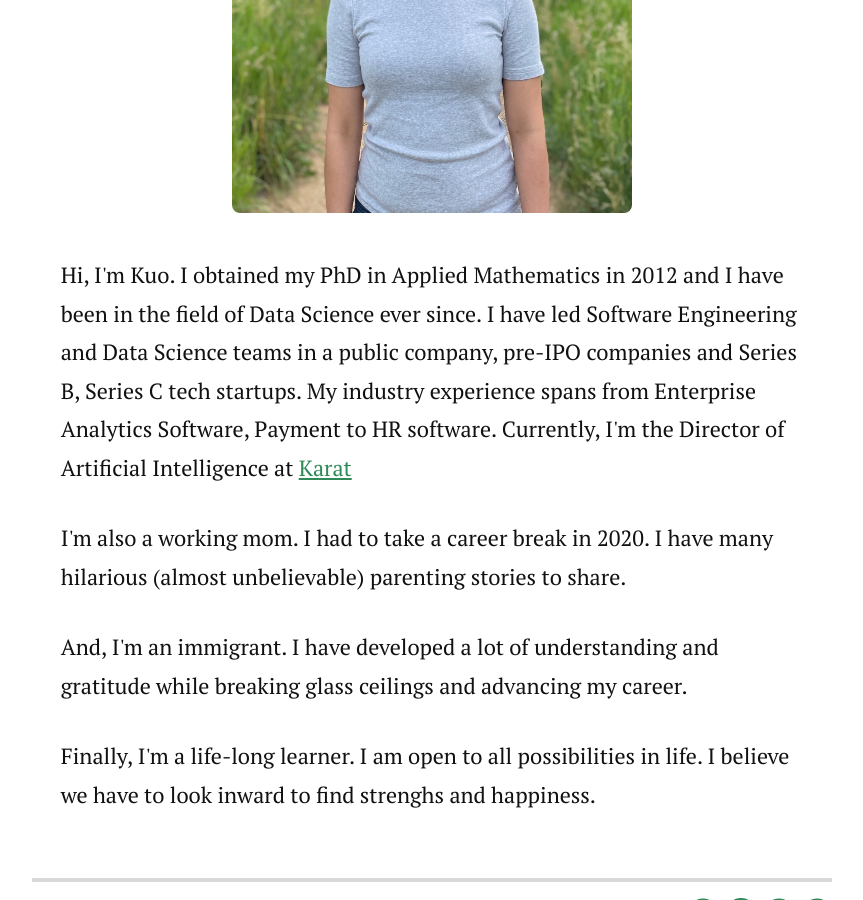
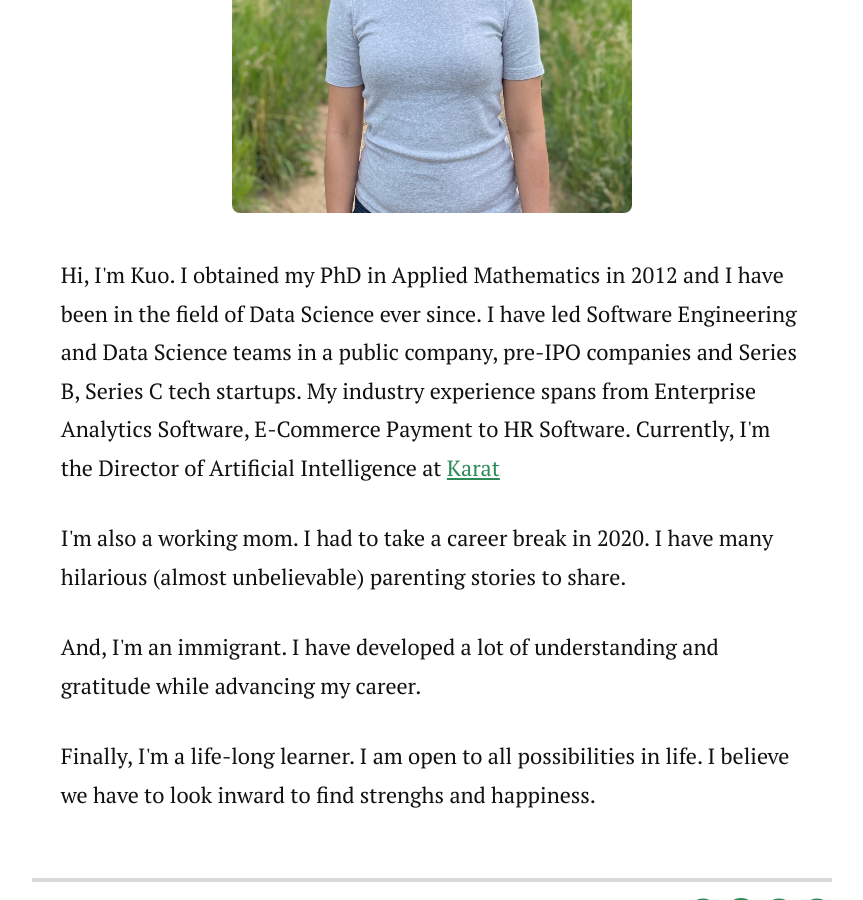
Before and after one commit to kuol/kuol.github.io, a Jekyll site: the page built from about.md, in a window 1280 px wide and 900 px high, scrolled down 851 px. Shown: the whole window, without its empty margins (208-1071 px from the left). Built offline with Jekyll 4.4.1, drawn with Linux system fonts in a browser that asks for light colours; nearby versions of some CDN libraries.

Commit message:
populate work-with-me

```diff
--- a/about.md
+++ b/about.md
@@ -9,8 +9,8 @@
 		<img src="{{ '/assets/img/kuo.jpg' }}" alt="" width="400">
 	</div>
 	<!-- <p class="intro">Data Science leader with .</p> -->
-	<p>Hi, I'm Kuo. I obtained my PhD in Applied Mathematics in 2012 and I have been in the field of Data Science ever since. I have led Software Engineering and Data Science teams in a public company, pre-IPO companies and Series B, Series C tech startups. My industry experience spans from Enterprise Analytics Software, Payment to HR software. Currently, I'm the Director of Artificial Intelligence at <a href="https://karat.com/">Karat</a></p>
+	<p>Hi, I'm Kuo. I obtained my PhD in Applied Mathematics in 2012 and I have been in the field of Data Science ever since. I have led Software Engineering and Data Science teams in a public company, pre-IPO companies and Series B, Series C tech startups. My industry experience spans from Enterprise Analytics Software, E-Commerce Payment to HR Software. Currently, I'm the Director of Artificial Intelligence at <a href="https://karat.com/">Karat</a></p>
 	<p>I'm also a working mom. I had to take a career break in 2020. I have many hilarious (almost unbelievable) parenting stories to share.</p>
-	<p>And, I'm an immigrant. I have developed a lot of understanding and gratitude while breaking glass ceilings and advancing my career. </p>
+	<p>And, I'm an immigrant. I have developed a lot of understanding and gratitude while advancing my career. </p>
 	<p>Finally, I'm a life-long learner. I am open to all possibilities in life. I believe we have to look inward to find strenghs and happiness.</p>
 </div>
```
Also changed, not shown: work_with_me.md (+17 -12 lines).
